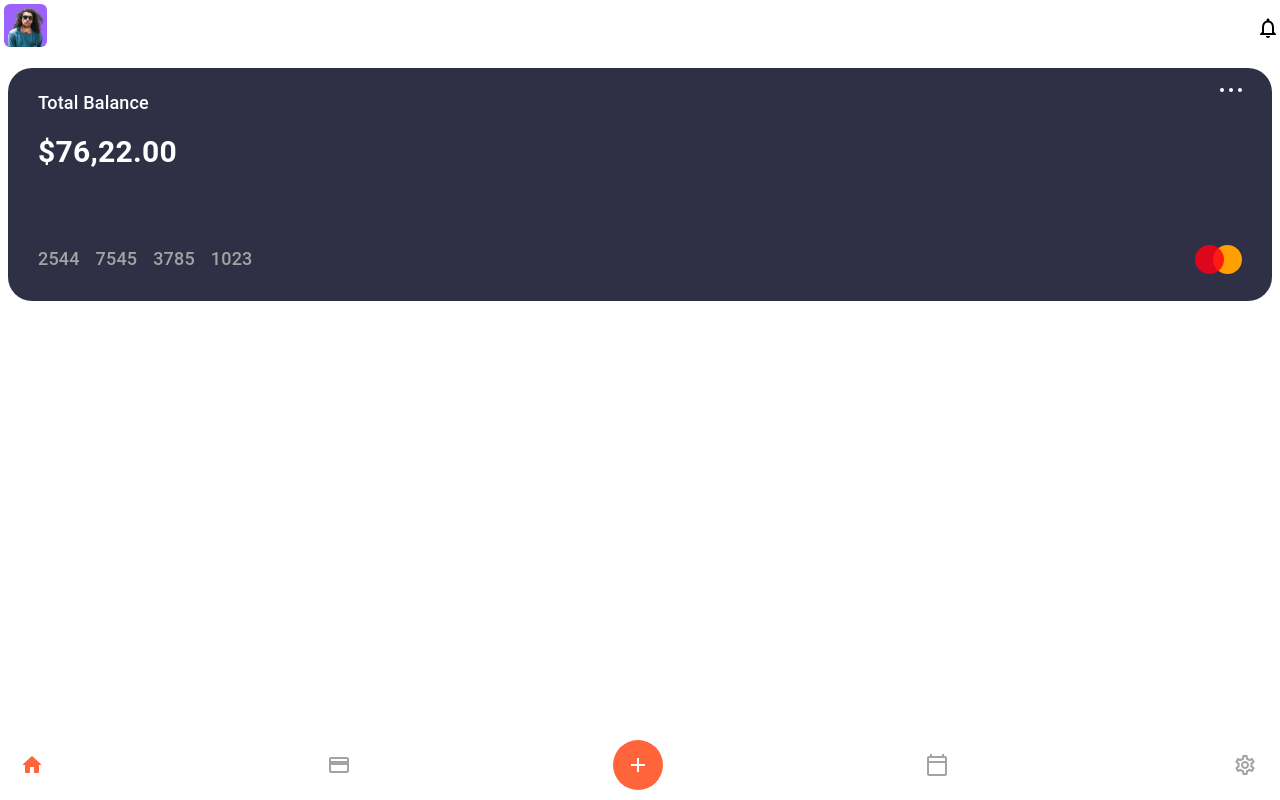
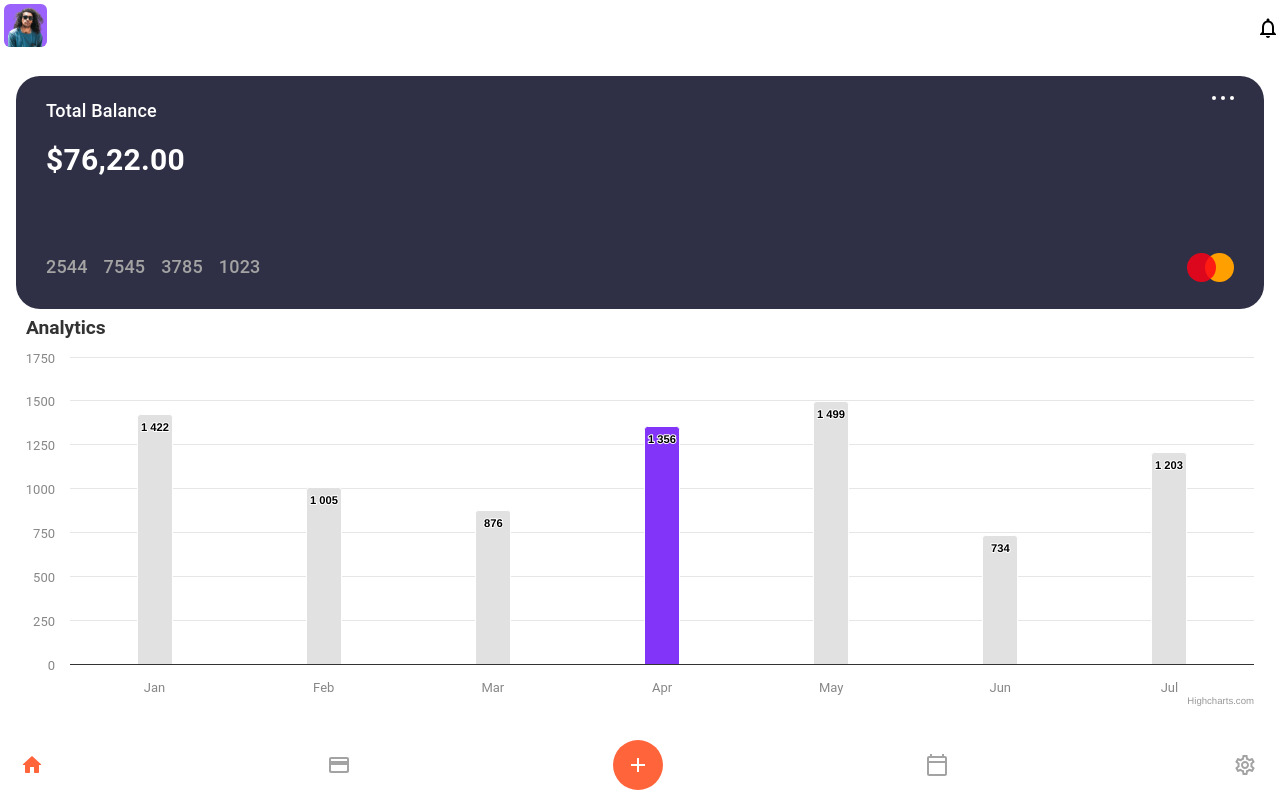
Before and after one commit to Oleg116/Oleg116.github.io, a React (Create React App) app in the folder freysoft/: page / in a window 1280 px wide. Built offline with nearby package versions, Linux system fonts and the light colour scheme.

Commit message:
Add highcharts library

```diff
--- a/freysoft/package.json
+++ b/freysoft/package.json
@@ -10,6 +10,8 @@
     "@testing-library/jest-dom": "^5.16.5",
     "@testing-library/react": "^13.4.0",
     "@testing-library/user-event": "^13.5.0",
+    "highcharts": "^11.1.0",
+    "highcharts-react-official": "^3.2.1",
     "react": "^18.2.0",
     "react-dom": "^18.2.0",
     "react-scripts": "5.0.1",
--- a/freysoft/src/components/card/components/CardComponent.tsx
+++ b/freysoft/src/components/card/components/CardComponent.tsx
@@ -20,7 +20,7 @@ export default function Card() {
   const [isCVCSide, setCVCSide] = useState(false);
 
   return (
-    <Box sx={{ position: 'fixed', width: 'calc(100% - 16px)', top: '60px', left: '0', p: 1 }}>
+    <Box sx={{ paddingTop: '60px' }}>
       <Box
         sx={{ ...boxStyles, transform: `rotateY(${isCVCSide ? 180 : 0}deg)` }} onClick={() => setCVCSide(!isCVCSide)}
       >
--- a/freysoft/src/components/card/index.tsx
+++ b/freysoft/src/components/card/index.tsx
@@ -1,13 +1,91 @@
 import React, { useState } from 'react'
+import HighchartsReact from "highcharts-react-official"
+import Highcharts from 'highcharts'
 
 import { Box } from '@mui/material'
 import CardComponent from './components/CardComponent'
 
 export default function Card() {
+  const options = {
+    chart: {
+      type: 'column'
+    },
+    title: {
+      text: 'Analytics',
+      style: { fontFamily: 'Roboto' },
+      align: 'left'
+    },
+    xAxis: {
+      categories: ['Jan', 'Feb', 'Mar', 'Apr', 'May', 'Jun', 'Jul'],
+      key: '',
+      labels: {
+        style: {
+          fontFamily: 'Roboto',
+          fontSize: '13px',
+          fontStyle: 'normal',
+          fontWeight: 400,
+          color: '#878787'
+        },
+      }
+    },
+    yAxis: {
+      labels: {
+        style: {
+          fontFamily: 'Roboto',
+          fontSize: '13px',
+          fontStyle: 'normal',
+          fontWeight: 400,
+          color: '#878787'
+        },
+      },
+      title: false
+    },
+    subtitle: { text: '' },
+
+    tooltip: false,
+    legend: false,
+    plotOptions: {
+      column: {
+        pointWidth: 35,
+        dataLabels: {
+          key: '',
+          enabled: true,
+          verticalAlign: 'top',
+          inside: false
+        }
+      }
+    },
+    series: [{
+      data: [{
+        y: 1422,
+        color: '#E1E1E1'
+      }, {
+        y: 1005,
+        color: '#E1E1E1'
+      }, {
+        y: 876,
+        color: '#E1E1E1'
+      }, {
+        y: 1356,
+        color: '#8234F8'
+      }, {
+        y: 1499,
+        color: '#E1E1E1'
+      }, {
+        y: 734,
+        color: '#E1E1E1'
+      }, {
+        y: 1203,
+        color: '#E1E1E1'
+      }]
+    }]
+  }
+
   const [spends] = useState([])
   return (
-    <Box sx={{ width: '100%' }}>
+    <Box sx={{ width: '100%', paddingBottom: '56px' }}>
       <CardComponent />
+      <Box><HighchartsReact highcharts={Highcharts} options={options} /></Box>
     </Box>
   )
 }
--- a/freysoft/src/components/footer/index.tsx
+++ b/freysoft/src/components/footer/index.tsx
@@ -26,7 +26,7 @@ export default function LabelBottomNavigation(
   { tabValue, setTabValue }: { tabValue: string, setTabValue: (newTab: string) => void }
 ) {
   return (
-    <BottomNavigation sx={{ position: 'fixed', bottom: '0', width: '100%', display: 'flex', justifyContent: 'space-between', alignItems: 'center' }} value={tabValue}>
+    <BottomNavigation sx={{ position: 'fixed', bottom: '0', height: 56, width: '100%', display: 'flex', justifyContent: 'space-between', alignItems: 'center' }} value={tabValue}>
       <Link to="" onClick={() => setTabValue('')}>
         <BottomNavigationAction
           sx={{ p: 2, minWidth: 0 }}
```
Also changed, not shown: 1 other file (tests, documents, lock files or other folders).
